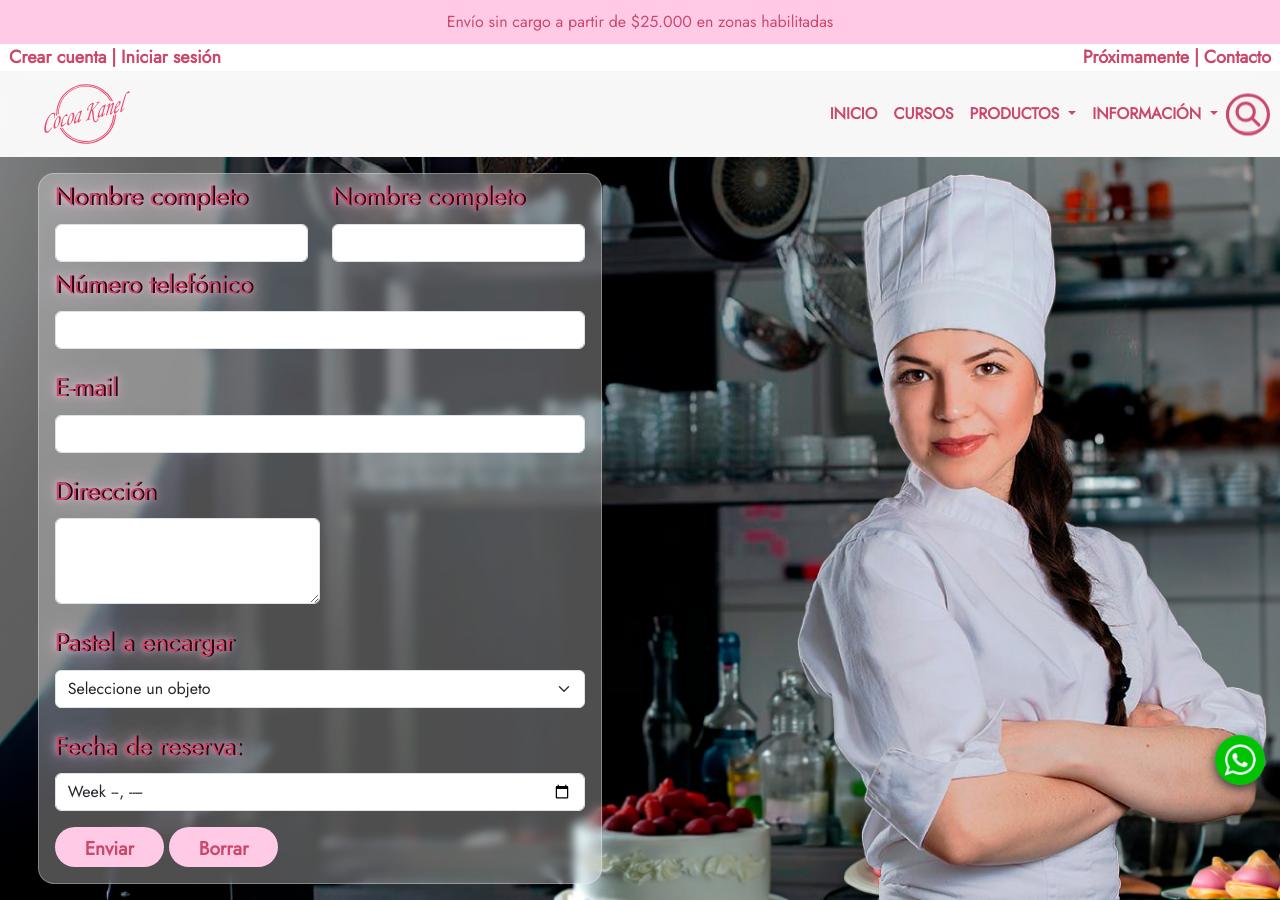
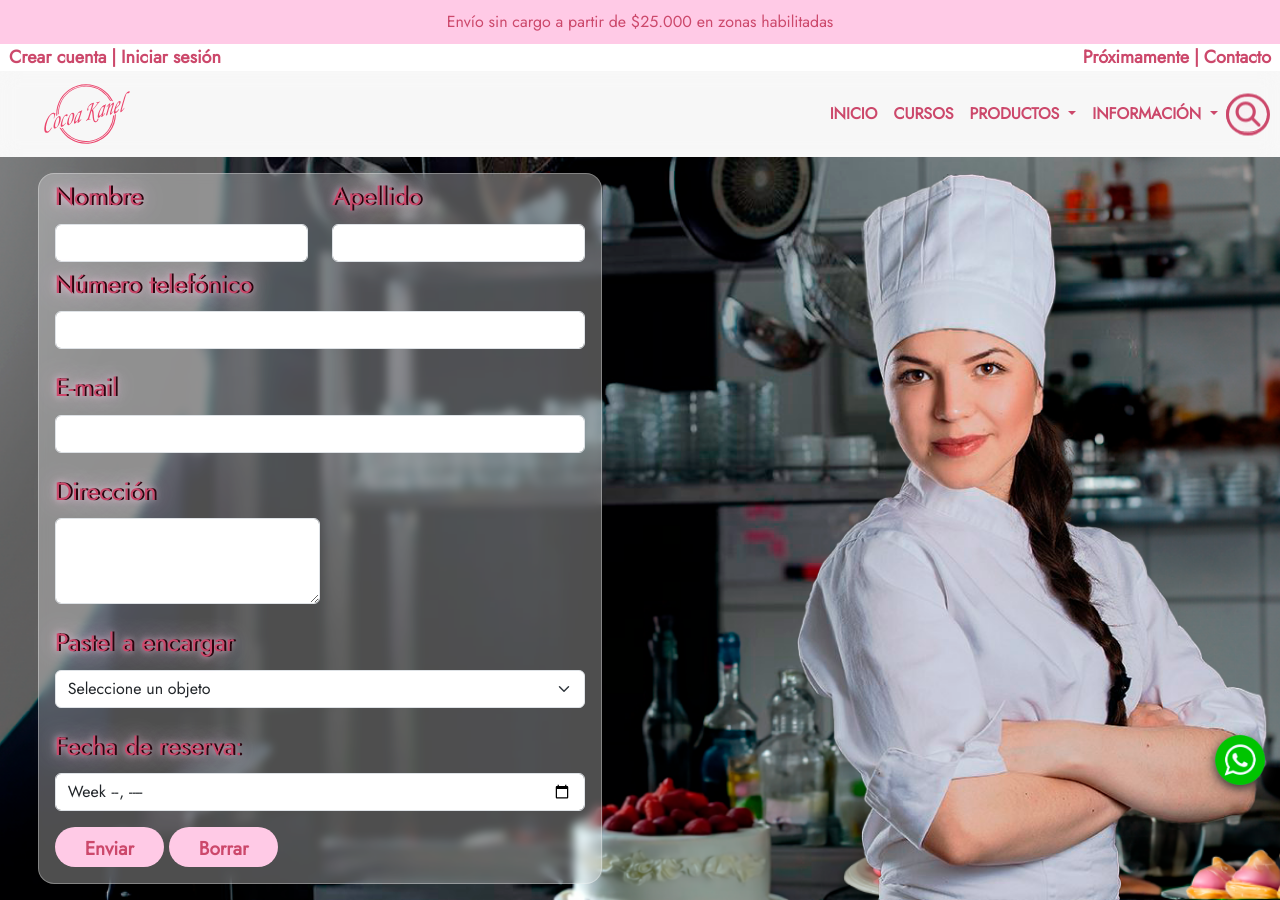
Before and after one commit to Franco-Lemos/Franco-Lemos.github.io, a website: page pages/pedidos.html in a window 1280 px wide. Shown: the top 900 px of the page. Drawn offline with nearby package versions, Linux system fonts and the light colour scheme; a web font is replaced by a local one.

Commit message:
Arreglo de nombres

```diff
--- a/pages/pedidos.html
+++ b/pages/pedidos.html
@@ -98,11 +98,11 @@
           <form action="" class="container-fluid col-xl-11 form-bg">
             <div class="row row-col-md-2">
               <div class="col">
-                <label for="fullName" class="form-label form-text">Nombre completo</label>
+                <label for="fullName" class="form-label form-text">Nombre</label>
                 <input type="text" class="form-control d-inline" id="fullName">
               </div>
               <div class="col">
-                <label for="fullName" class="form-label form-text">Nombre completo</label>
+                <label for="fullName" class="form-label form-text">Apellido</label>
                 <input type="text" class="form-control  d-inline" id="fullName">
               </div>
             </div>
```
